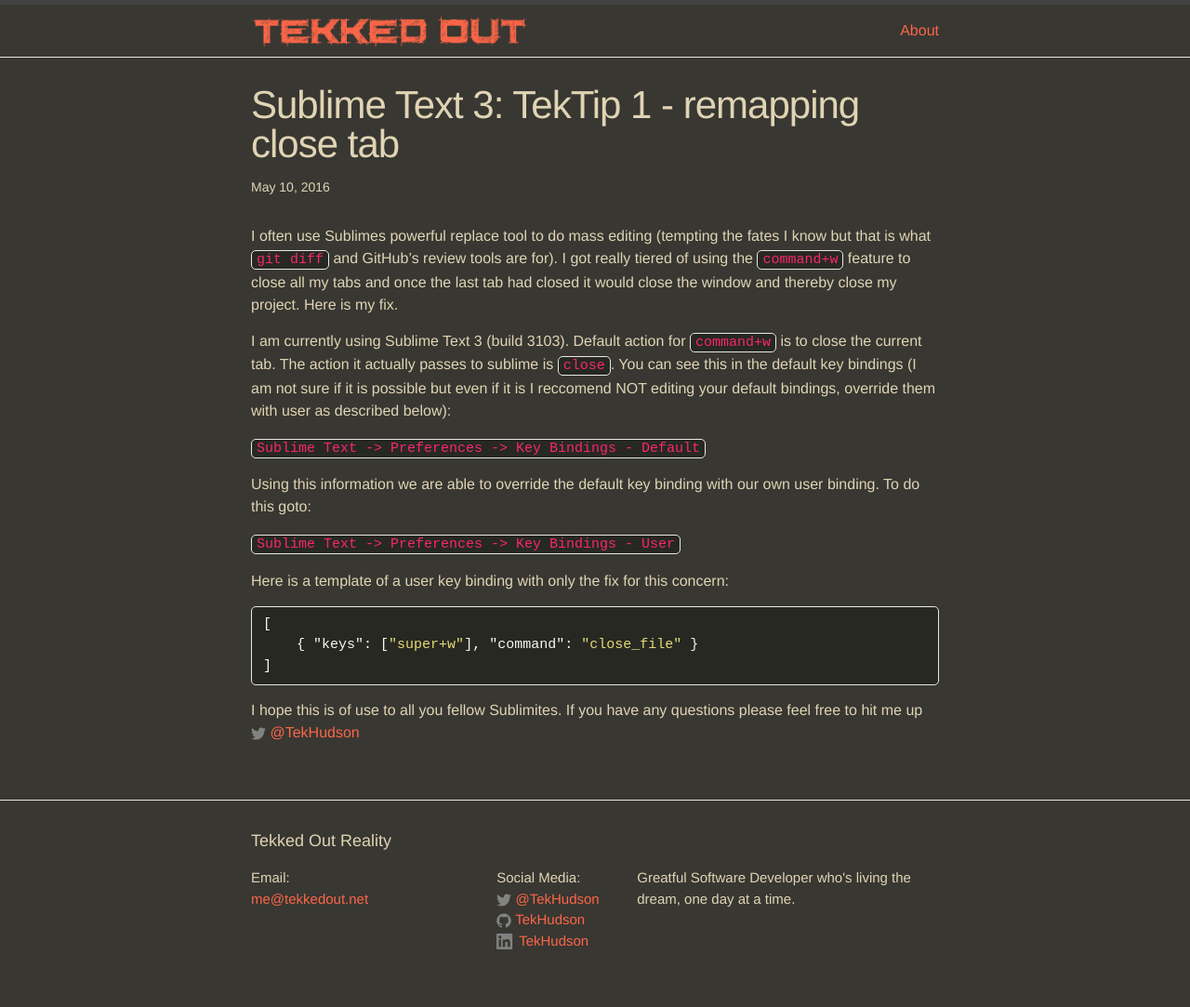
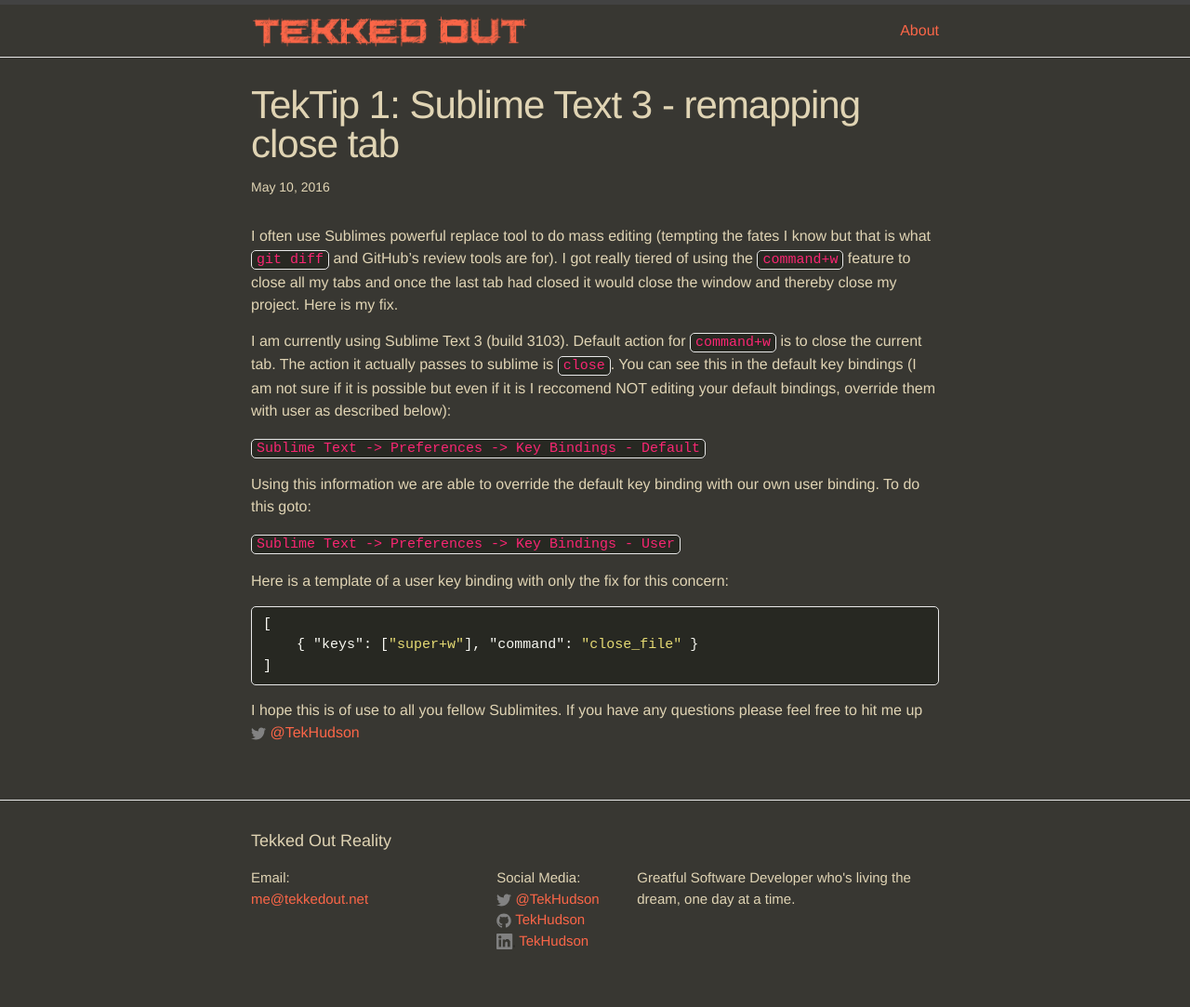
Before and after one commit to tekHudson/blog.tekkedout.net, a Jekyll site: the page built from _posts/2016-05-09-sublime-tektip-1.markdown, in a window 1280 px wide. Shown: the whole page at 93% size. Built offline with Jekyll 4.4.1, drawn with Linux system fonts in a browser that asks for light colours; part of the change alters nothing that is shown.

```diff
--- a/_posts/2016-05-09-sublime-tektip-1.markdown
+++ b/_posts/2016-05-09-sublime-tektip-1.markdown
@@ -1,8 +1,8 @@
 ---
 layout: post
-title:  "Sublime Text 3: TekTip 1 - remapping close tab"
+title:  "TekTip 1: Sublime Text 3 - remapping close tab"
 date:   2016-05-09 21:00:00 -0700
-categories:
+categories: tektip sublime text 3 keyboard mapping
 ---
 
 I often use Sublimes powerful replace tool to do mass editing (tempting the fates I know but that is what `git diff` and GitHub's review tools are for). I got really tiered of using the `command+w` feature to close all my tabs and once the last tab had closed it would close the window and thereby close my project. Here is my fix.
```
Also changed, not shown: 4 other files.
